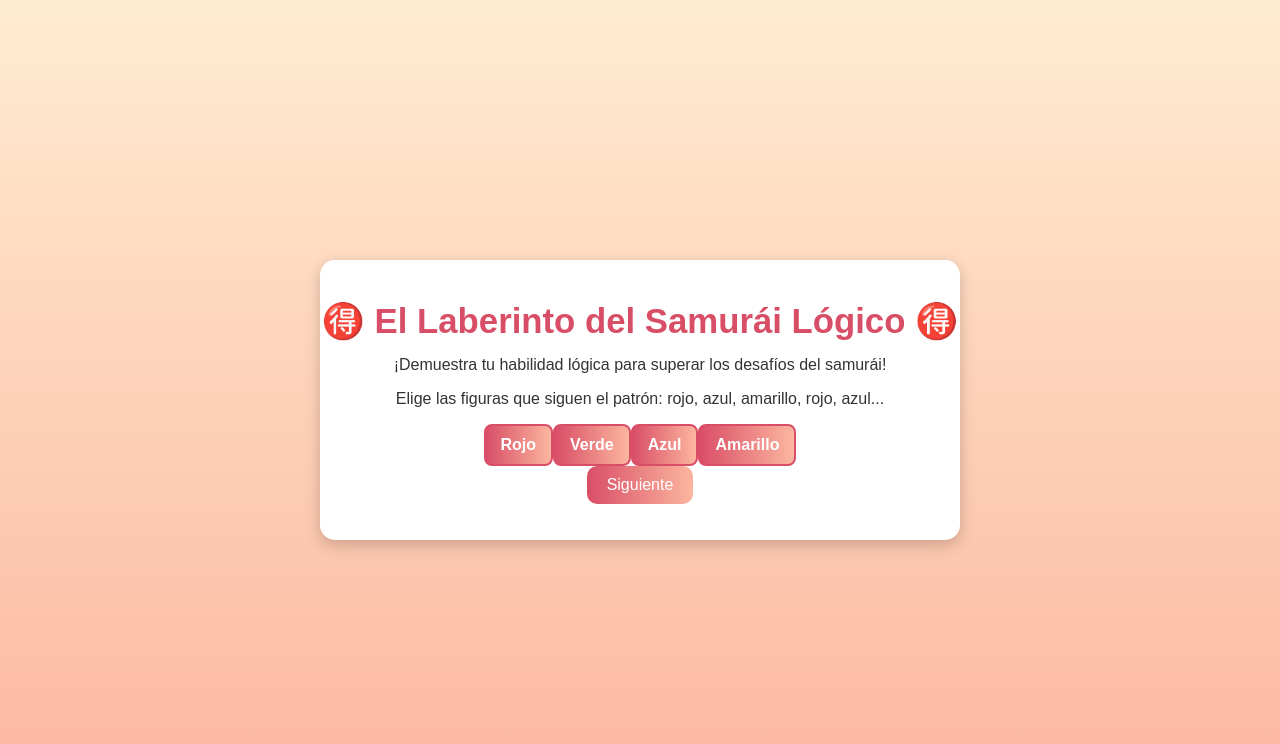
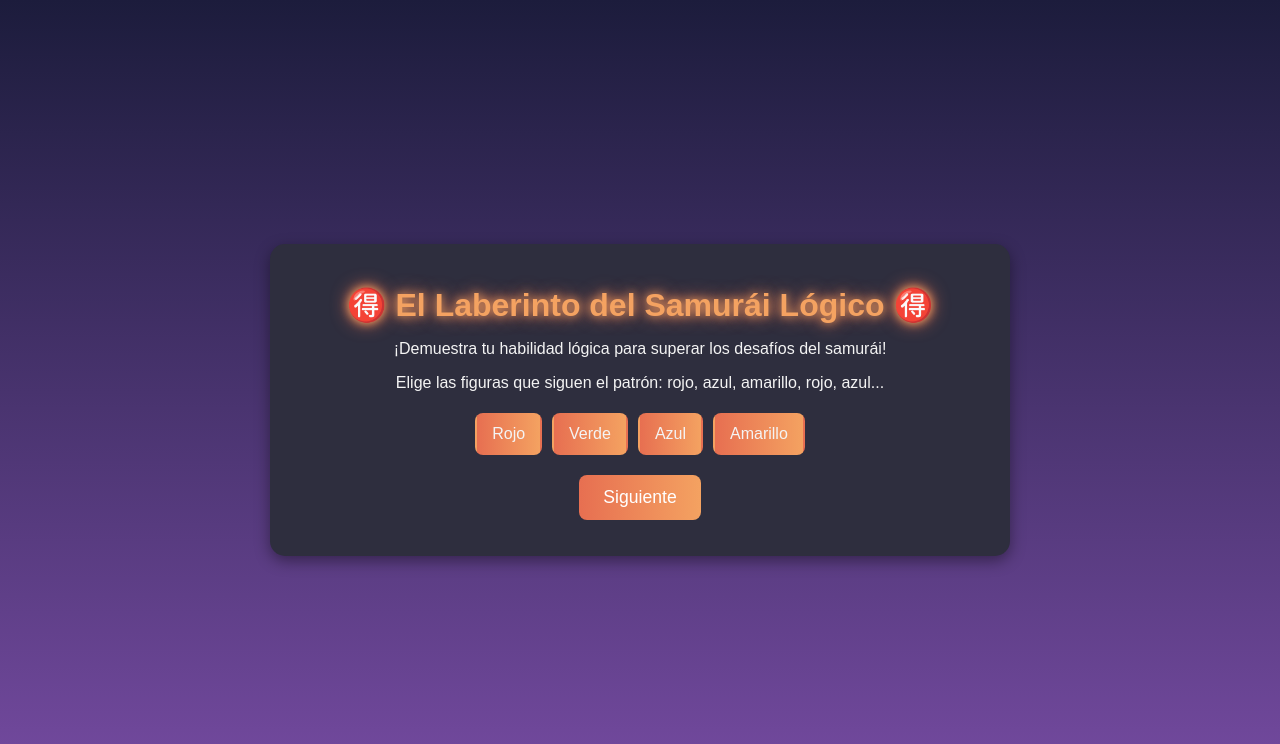
Before and after one commit to llKangll/Laberinto, a plain HTML site: page index.html in a window 1280 px wide. Both pictures are taken after a click on the button "Iniciar". Drawn offline with Linux system fonts and the light colour scheme.

Commit message:
Update style.css

```diff
--- a/style.css
+++ b/style.css
@@ -1,39 +1,38 @@
-/* Estilo general del juego */
 body {
   font-family: 'Arial', sans-serif;
-  background: linear-gradient(to bottom, #ffecd2, #fcb69f);
+  background: linear-gradient(to bottom, #1c1c3c, #764ba2);
   margin: 0;
   padding: 0;
   display: flex;
   justify-content: center;
   align-items: center;
   height: 100vh;
-  color: #333;
+  color: #f4f4f4;
   text-align: center;
 }
 
 #game-container {
-  background-color: white;
+  background: #2e2e3e;
   border-radius: 15px;
   padding: 20px;
   width: 90%;
-  max-width: 600px;
-  box-shadow: 0px 5px 15px rgba(0, 0, 0, 0.2);
+  max-width: 700px;
+  box-shadow: 0px 5px 15px rgba(0, 0, 0, 0.4);
 }
 
 h1 {
-  color: #d94e67;
+  color: #f4a261;
   font-size: 2rem;
   margin-bottom: 10px;
-  animation: pulse 1.5s infinite;
+  animation: glow 1.5s infinite;
 }
 
-@keyframes pulse {
+@keyframes glow {
   0%, 100% {
-    transform: scale(1);
+    text-shadow: 0 0 5px #f4a261, 0 0 10px #e76f51;
   }
   50% {
-    transform: scale(1.1);
+    text-shadow: 0 0 10px #f4a261, 0 0 20px #e76f51;
   }
 }
 
@@ -44,80 +43,75 @@ button {
   border: none;
   border-radius: 10px;
   cursor: pointer;
-  background: linear-gradient(to right, #d94e67, #fcb69f);
+  background: linear-gradient(to right, #e76f51, #f4a261);
   transition: all 0.3s ease;
 }
 
 button:hover {
-  background: linear-gradient(to right, #fcb69f, #d94e67);
+  background: linear-gradient(to right, #f4a261, #e76f51);
   transform: scale(1.05);
 }
 
 .option {
   padding: 10px 15px;
-  background-color: #ffe4e1;
-  border: 2px solid #d94e67;
   border-radius: 8px;
   font-size: 1rem;
   cursor: pointer;
-  transition: all 0.2s ease;
+  border: 2px solid transparent;
+  transition: all 0.3s ease;
+  background-color: #2e2e3e;
+  color: #f4f4f4;
+  margin: 5px;
+}
+
+.option.selected {
+  border: 2px solid #f4a261;
+  background-color: #e76f51;
+  color: white;
 }
 
 .option:hover {
   transform: scale(1.1);
-  background-color: #d94e67;
-  color: white;
-}
-
-.option.selected {
-  background-color: #d94e67;
-  color: white;
-  border: 2px solid #fcb69f;
 }
 
 #feedback {
   margin-top: 10px;
   font-weight: bold;
-  color: #333;
+  color: #f4a261;
 }
 
-@media (max-width: 600px) {
-  button {
-    font-size: 0.9rem;
-  }
-
-  .option {
-    font-size: 0.9rem;
-  }
-}
-.option {
-  padding: 10px 15px;
-  background-color: #ffe4e1;
-  border: 2px solid #d94e67;
+#next-btn {
+  padding: 12px 24px;
+  font-size: 1.1rem;
+  background-color: #e76f51;
   border-radius: 8px;
-  font-size: 1rem;
+  color: white;
   cursor: pointer;
-  transition: transform 0.2s ease, background-color 0.3s ease;
+  display: none;
+  margin-top: 15px;
+  border: none;
+  transition: all 0.3s ease;
 }
 
-.option:hover {
-  transform: scale(1.1);
-  background-color: #d94e67;
-  color: white;
+#next-btn:hover {
+  background-color: #f4a261;
+  transform: scale(1.05);
+}
+#victory-message {
+  display: none; /* Oculto al principio */
+  text-align: center;
+  margin-top: 20px;
 }
 
-.option.selected {
-  background-color: #8ecae6;
-  color: white;
-  border: 2px solid #219ebc;
+#victory-message p {
+  font-size: 1.5em;
+  color: #333;
+  margin-bottom: 10px;
 }
 
-.option.color-disorder {
-  color: white;
-  font-weight: bold;
+#samurai-gif {
+  width: 300px;
+  height: auto;
+  border-radius: 10px;
+  box-shadow: 0 4px 10px rgba(0, 0, 0, 0.3);
 }
-
-.option.color-disorder.red { background-color: red; }
-.option.color-disorder.blue { background-color: blue; }
-.option.color-disorder.yellow { background-color: yellow; }
-.option.color-disorder.green { background-color: green; }
```
